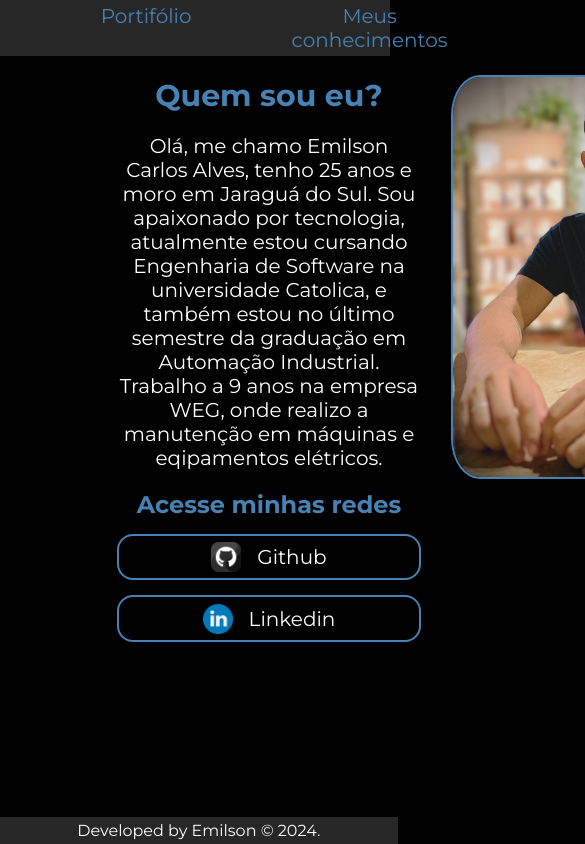
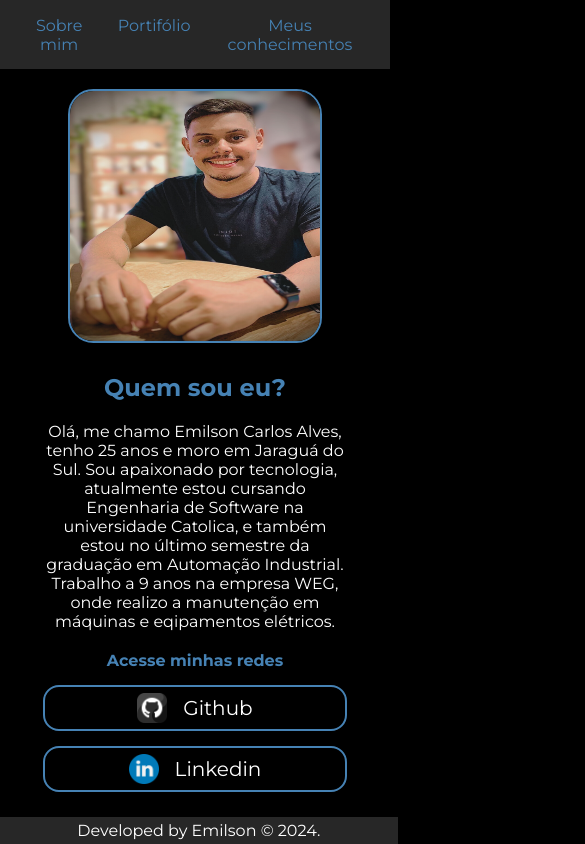
Before and after one commit to EmilsonnAlves/portifolio, a plain HTML site: page index.html in a window 390 px wide. Shown: the top 844 px of the page, 585 px wide, since content can reach past the window. Drawn offline with Linux system fonts and the light colour scheme.

Commit message:
Update style.css

```diff
--- a/styles/style.css
+++ b/styles/style.css
@@ -125,3 +125,35 @@ footer{
     width: 100%;
     bottom: 0;
 }
+ @media (max-width: 1000px) {
+
+    .cabecalho {
+        padding: 4%;
+        justify-content: center;
+        gap: 15px;
+    }
+    .atalho{
+        font-size: 1rem;
+    }
+
+    .biografia{
+        flex-direction: column-reverse;
+    }
+    .apresentacao{
+        align-items: center;
+    }
+    .apresentacao__foto{
+        width: 250px;
+        height: 250px;
+    }
+    .apresentacao__titulo{
+        font-size: 1.5rem;
+    }
+    .apresentacao__conteudo{
+        font-size: 1rem;
+        width: 300px;
+    }
+    .apresentacao__subtitulo__links{
+        font-size: 1rem;
+    }
+ }
```
